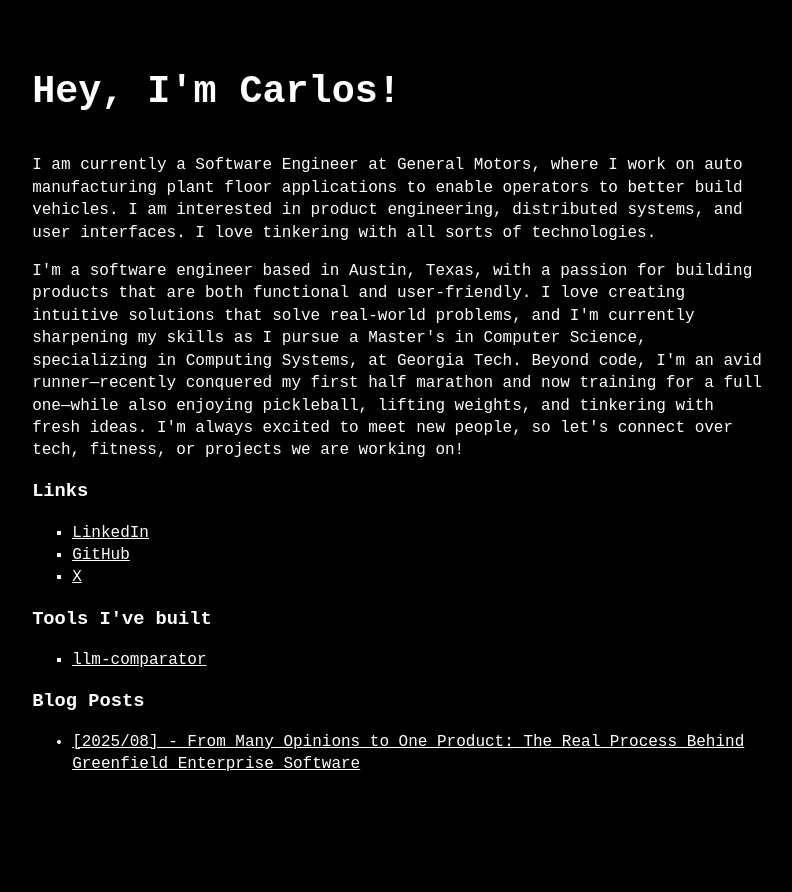
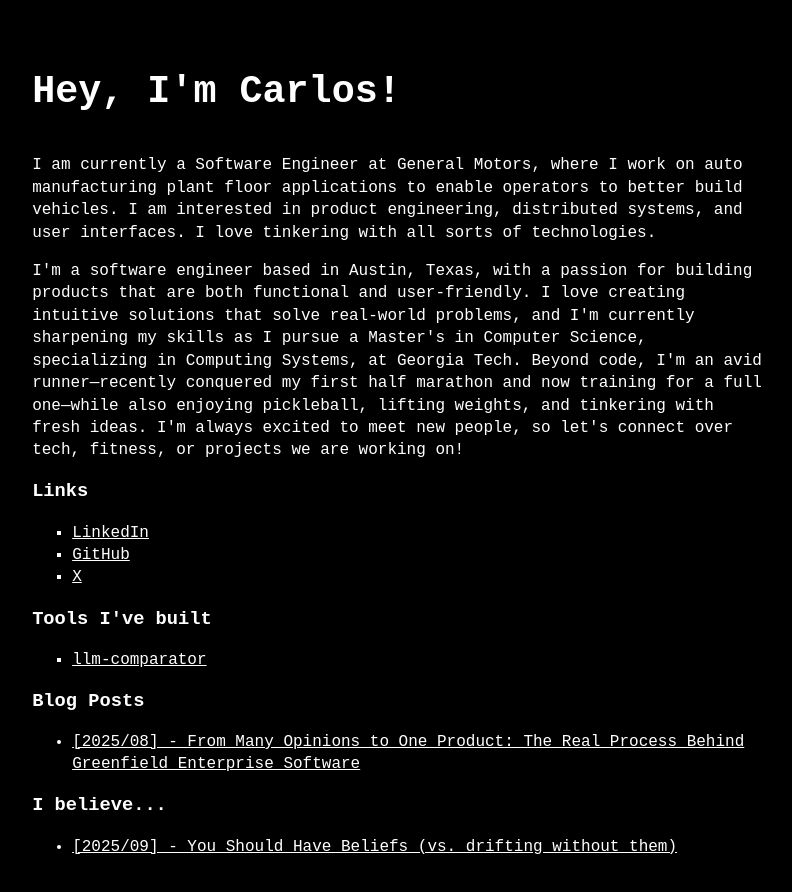
Before and after one commit to carlostrosales/personal-portfolio, a React (Vite) app: page / in a window 1280 px wide. Shown: the top 892 px of the page, without its empty margins (243-1035 px from the left). Before the commit the page ends 836 px from the top, so only its background shows below. Built offline with nearby package versions, Linux system fonts and the light colour scheme.

Commit message:
feat: add beliefs section and first post

```diff
--- a/src/App.tsx
+++ b/src/App.tsx
@@ -2,6 +2,7 @@ import './App.css';
 import { BrowserRouter as Router, Routes, Route } from 'react-router-dom';
 import { Home } from './pages/Home';
 import { BlogPost } from './pages/BlogPost';
+import { BeliefPost } from './pages/BeliefPost';
 
 function App() {
   return (
@@ -9,6 +10,7 @@ function App() {
       <Routes>
         <Route path="/" element={<Home />} />
         <Route path="/blog/:slug" element={<BlogPost />} />
+        <Route path="/beliefs/:slug" element={<BeliefPost />} />
       </Routes>
     </Router>
   );
--- /dev/null
+++ b/src/beliefs/beliefs-vs-drifting.md
@@ -0,0 +1,13 @@
+# you should have beliefs (vs. drifting without them)
+
+## opening statement
+I believe that you should have beliefs. Beliefs that you have molded as your own intentionally. Now I am not talking in the sense that they should be fixed and absolute, but you should have a good grasp on your beliefs across many areas if you were to be asked today. Without beliefs, you are simply drifting.
+
+## why I hold this belief
+Beliefs are the way in which we see the world. A lens if you will. They give shape to how you see the world around you and how you operate within life, work, leisure, and ultimately how you relate to others that you come across. It is not so much in finding beliefs that are deemed right, but in finding beliefs that align with how you "see" and how you hope to "see". This provides present day clarity, direction, and intentionality. It is about knowing where you stand, even if that may be temporarily.
+
+## the opposite side
+Now it can be argued that having set beliefs restrict you, and aren't freeing. Now I believe that could hold some truth, but very little, if any. As that can lead to passivity and being susceptible to others beliefs and convictions.
+
+## how it applies
+In your professional career, having beliefs about engineering, design, product, and leadership makes yyou a force multipler for decision making and becoming action oriented. As it is more often than not the ones that have strong beliefs, are the exact ones who act upon those beliefs and push the envelope.In life, having beliefs about relationships, values, ethics, and curiosity make you intentional. They don't need to be highly articulated or even set in stone, but you should start somewhere.
--- /dev/null
+++ b/src/pages/BeliefPost.tsx
@@ -0,0 +1,32 @@
+import { useParams } from 'react-router-dom';
+import { useEffect, useState } from 'react';
+import ReactMarkdown from 'react-markdown';
+
+const markdownFiles = import.meta.glob('../beliefs/*.md', {
+  eager: false,
+  as: 'raw',
+});
+
+export const BeliefPost = () => {
+  const { slug } = useParams();
+  const [content, setContent] = useState('');
+
+  useEffect(() => {
+    const filePath = `../beliefs/${slug}.md`;
+    if (markdownFiles[filePath]) {
+      markdownFiles[filePath]()
+        .then((rawContent) => {
+          setContent(rawContent);
+        })
+        .catch(() => setContent('Post not found'));
+    } else {
+      setContent('Post not found');
+    }
+  }, [slug]);
+
+  return (
+    <div style={{ padding: '2rem' }}>
+      <ReactMarkdown>{content}</ReactMarkdown>
+    </div>
+  );
+};
--- a/src/pages/Home.tsx
+++ b/src/pages/Home.tsx
@@ -4,7 +4,14 @@ const blogPosts = [
   {
     title:
       '[2025/08] - From Many Opinions to One Product: The Real Process Behind Greenfield Enterprise Software',
-    slug: 'writing',
+    slug: 'enterprise-software-process',
+  },
+];
+
+const beliefPosts = [
+  {
+    title: '[2025/09] - You Should Have Beliefs (vs. drifting without them)',
+    slug: 'beliefs-vs-drifting',
   },
 ];
 
@@ -81,6 +88,14 @@ export const Home = () => {
             </li>
           ))}
         </ul>
+        <h3>I believe...</h3>
+        <ul>
+          {beliefPosts.map((post) => (
+            <li key={post.slug}>
+              <Link to={`/beliefs/${post.slug}`}>{post.title}</Link>
+            </li>
+          ))}
+        </ul>
       </div>
     </div>
   );
```
Also changed, not shown: src/blog/enterprise-software-process.md (renamed from src/blog/writing.md).
